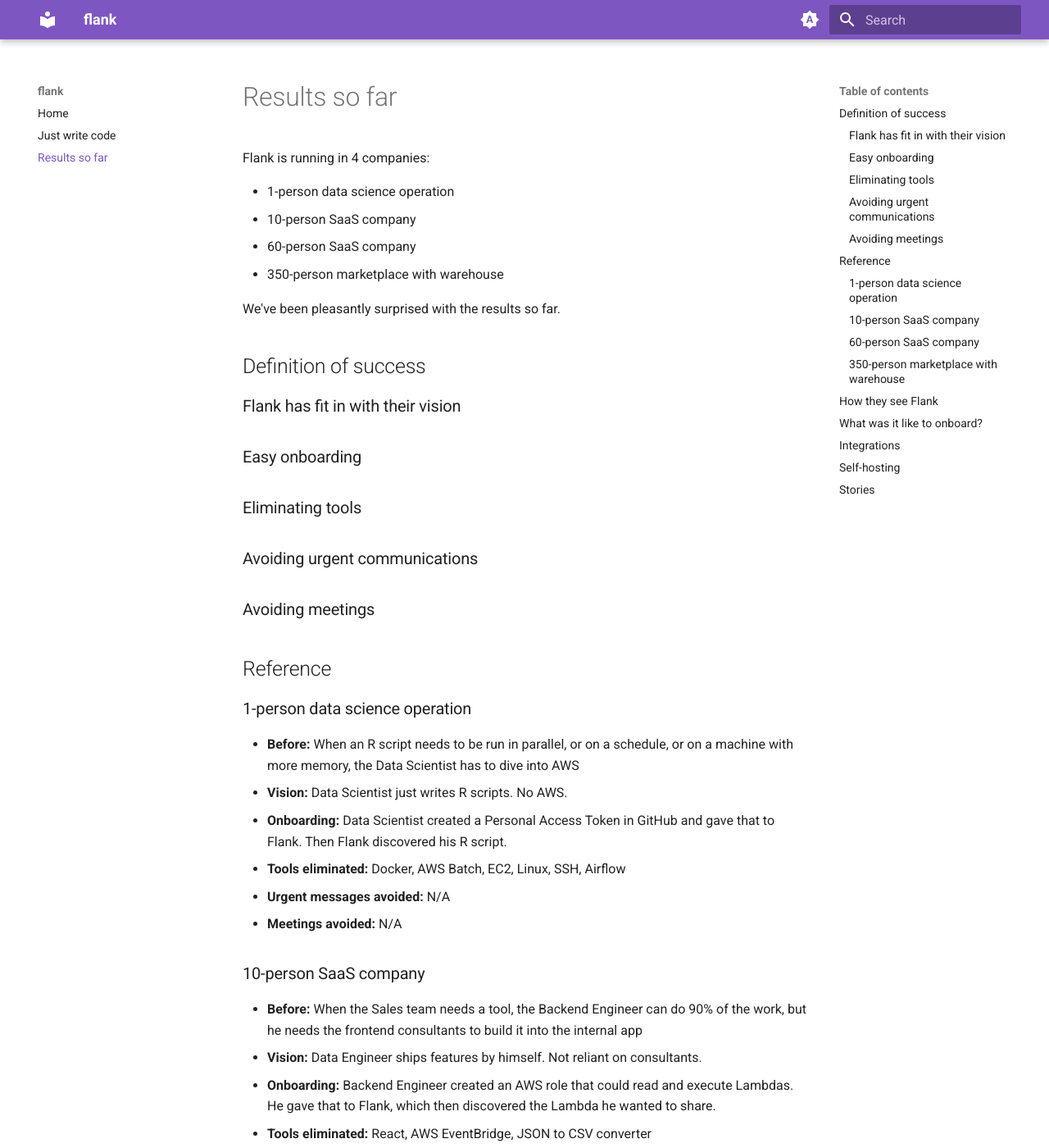
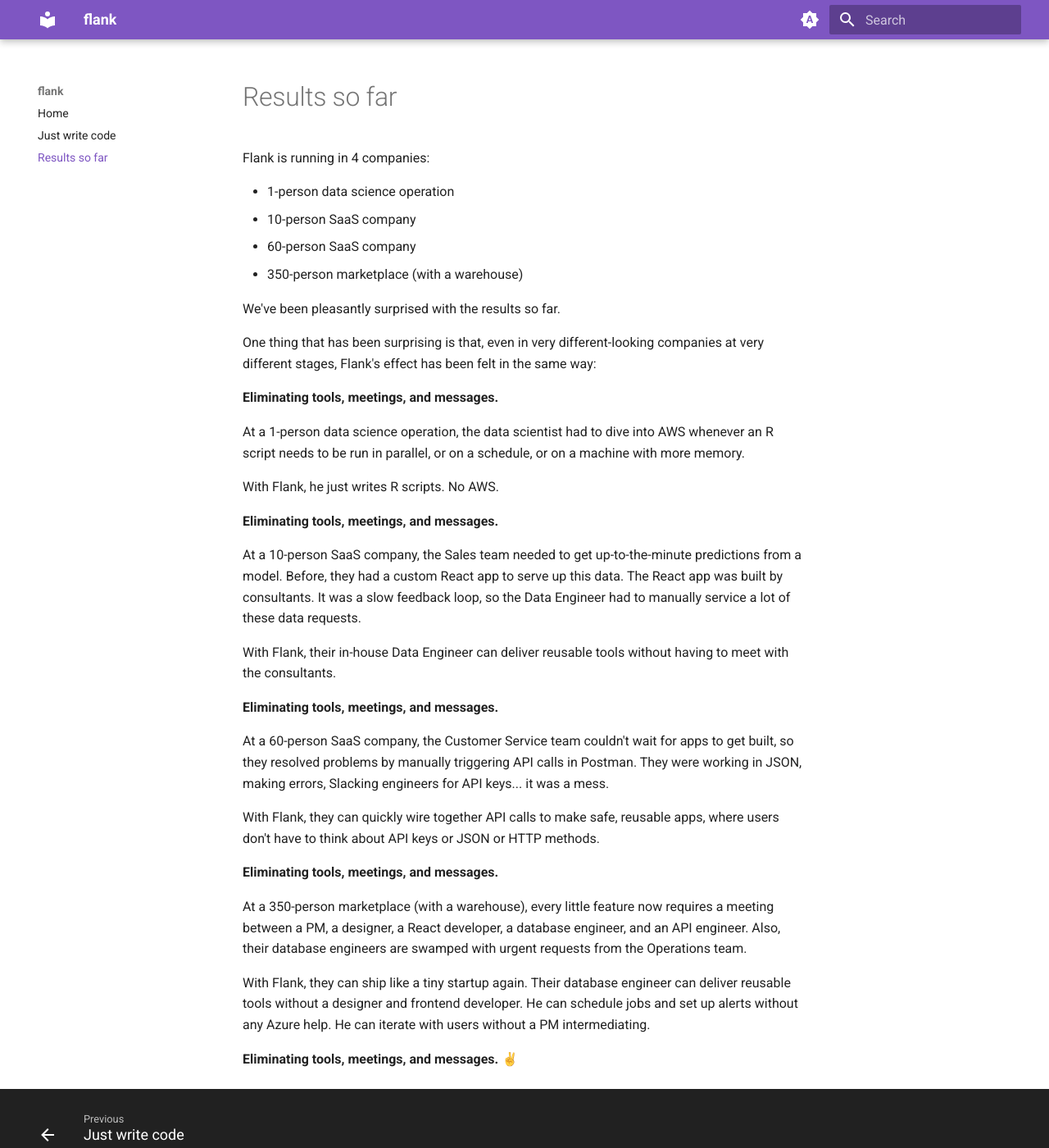
Before and after one commit to btf-org/flank-docs, an MkDocs documentation site: the page built from docs/results.md, in a window 1280 px wide and 1400 px high. Shown: the whole window at 82% size. Built offline with MkDocs 1.6.1 and Material for MkDocs 9.7.7, drawn with Linux system fonts in a browser that asks for light colours; some of the changed text lies outside the part shown.

Commit message:
update results

```diff
--- a/docs/results.md
+++ b/docs/results.md
@@ -5,87 +5,34 @@
 - 1-person data science operation
 - 10-person SaaS company
 - 60-person SaaS company
-- 350-person marketplace with warehouse
+- 350-person marketplace (with a warehouse)
 
 We've been pleasantly surprised with the results so far.
 
-## Definition of success
+One thing that has been surprising is that, even in very different-looking companies at very different stages, Flank's effect has been felt in the same way:
 
-### Flank has fit in with their vision
-### Easy onboarding
-### Eliminating tools
-### Avoiding urgent communications
-### Avoiding meetings
+**Eliminating tools, meetings, and messages.**
 
-## Reference
+At a 1-person data science operation, the data scientist had to dive into AWS whenever an R script needs to be run in parallel, or on a schedule, or on a machine with more memory.
 
-### 1-person data science operation
+With Flank, he just writes R scripts. No AWS.
 
-- **Before:** When an R script needs to be run in parallel, or on a schedule, or on a machine with more memory, the Data Scientist has to dive into AWS
-- **Vision:** Data Scientist just writes R scripts. No AWS.
-- **Onboarding:** Data Scientist created a Personal Access Token in GitHub and gave that to Flank. Then Flank discovered his R script.
-- **Tools eliminated:** Docker, AWS Batch, EC2, Linux, SSH, Airflow
-- **Urgent messages avoided:** N/A
-- **Meetings avoided:** N/A
+**Eliminating tools, meetings, and messages.**
 
-### 10-person SaaS company
+At a 10-person SaaS company, the Sales team needed to get up-to-the-minute predictions from a model. Before, they had a custom React app to serve up this data. The React app was built by consultants. It was a slow feedback loop, so the Data Engineer had to manually service a lot of these data requests.
 
-- **Before:** When the Sales team needs a tool, the Backend Engineer can do 90% of the work, but he needs the frontend consultants to build it into the internal app
-- **Vision:** Data Engineer ships features by himself. Not reliant on consultants.
-- **Onboarding:** Backend Engineer created an AWS role that could read and execute Lambdas. He gave that to Flank, which then discovered the Lambda he wanted to share.
-- **Tools eliminated:** React, AWS EventBridge, JSON to CSV converter
-- **Urgent messages avoided:** Sales team needs data for the meeting in an hour!
-- **Meetings avoided:** Backend Engineer + frontend consultants + Sales team
+With Flank, their in-house Data Engineer can deliver reusable tools without having to meet with the consultants.
 
-### 60-person SaaS company
+**Eliminating tools, meetings, and messages.**
 
-- **Before:** The Customer Service team can't wait for apps to get built, so they resolve problems by manually triggering API calls in Postman. This is error-prone and difficult to scale.
-- **Vision:** New Customer Service hires can quickly be onboarded to a safe, intuitive platform
-- **Onboarding:** Product Manager exported a Postman collection to a JSON file. She uploaded that file to Flank, which created a web page with user guardrails for each endpoint.
-- **Tools eliminated:** Postman (for non-engineers), React, JSON to CSV converter, API keys, passing secrets over Slack
-- **Urgent messages avoided:** Customer Service needs a Stripe API key to onboard customer now!
-- **Meetings avoided:** Backend + Frontend + Product Manager + Customer Service Lead
+At a 60-person SaaS company, the Customer Service team couldn't wait for apps to get built, so they resolved problems by manually triggering API calls in Postman. They were working in JSON, making errors, Slacking engineers for API keys... it was a mess.
 
-### 350-person marketplace with warehouse
+With Flank, they can quickly wire together API calls to make safe, reusable apps, where users don't have to think about API keys or JSON or HTTP methods.
 
-- **Before:** Every little feature now requires a meeting between a PM, a designer, a React dev, a database engineer, and an API engineer.
-- **Vision:** Ship like it's a tiny startup again.
-- **Onboarding:** Database Engineer created a user for Flank, and then gave Flank the credentials. Flank scanned the database and discovered hundreds of stored procedures, which he imported.
-- **Tools eliminated:** Azure Logic Apps, Azure Dataflow, Azure Alerts, non-SQL scripting languages, React, Active Directory SSO, PowerBI
-- **Urgent messages avoided:** Warehouse Manager needs shipment record cancelled now!
-- **Meetings avoided:** SQL + Backend + Frontend + Product Manager + Design + Line-of-Business Manager
+**Eliminating tools, meetings, and messages.**
 
-## How they see Flank
-- **1-person data science operation** - _Just write code_. In other words, don't spend time on things that aren't core data science tasks: ~~configuring AWS Batch jobs, containerizing R scripts, setting up Airflow pipelines, searching through Cloudwatch logs, constantly checking job statuses, memory profiling, breaking down the costs of big runs.~~
-- **10-person SaaS company** - _Stop using expensive consultants_. Before, the backend engineer had to wait on their frontend consultants. Now, he can single-handedly ship features to the sales and executive team.
-- **60-person SaaS company** - _Build apps without engineers_. They have a ton of customer service workflows that are just connections between 3rd-party API calls (e.g. Stripe) and production API calls. These endpoints have already been written. Their team just needs to wire them together.
-- **300-person marketplace with warehouse** - _Ship like they're a tiny startup again_. In other words, allow engineers to single-handedly ship features without prior approval. This requires an approach to building software where everything is tracked and mistakes can easily be reversed.
+At a 350-person marketplace (with a warehouse), every little feature now requires a meeting between a PM, a designer, a React developer, a database engineer, and an API engineer. Also, their database engineers are swamped with urgent requests from the Operations team.
 
-## What was it like to onboard?
-- **1-person data science operation** - Data Scientist 1) pushed an R script to GitHub and 2) created a Personal Accesss Token for Flank to discover the script
-- **10-person SaaS company** - Backend Engineer created an AWS role that allowed Flank to discover/execute Lambdas
-- **60-person SaaS company** - Product Manager exported a Postman collection to JSON, then imported that file into Flank
-- **300-person marketplace with warehouse** - Database Engineer punched in the DB creds and Flank discovered hundreds of existing SPROCs
+With Flank, they can ship like a tiny startup again. Their database engineer can deliver reusable tools without a designer and frontend developer. He can schedule jobs and set up alerts without any Azure help. He can iterate with users without a PM intermediating.
 
-## Integrations
-| Code               | Discovered Through... | Executed on...  |
-| ------------------ | --------------------- | --------------- |
-| R scripts          | GitHub                | AWS Batch       |
-| Python functions   | AWS Lambda            | AWS Lambda      |
-| API (internal)     | Postman export        | Customer infra  |
-| API (3rd-party)    | Postman export        | 3rd-party infra |
-| MSSQL SPROCs       | MSSQL system table    | MSSQL           |
-| Postgres Functions | Postgres system table | Postgres        |
-
-## Self-hosting
-|Company                        |Flank site/API|Job execution|
-|-------------------------------|--------------|-------------|
-|1-person data science operation|              |             |
-|10-person SaaS company         |              |Self-hosted  |
-|60-person SaaS company         |              |Self-hosted  |
-|300-person marketplace         |Self-hosted   |Self-hosted  |
-
-
-## Stories
-
-- An engineer was on his way to dinner when a teammate asked him to re-run a SQL query. Instead of going back to his desk, he logged into Flank and shared the query like you'd share a Google Doc.
+**Eliminating tools, meetings, and messages. ✌**
```
